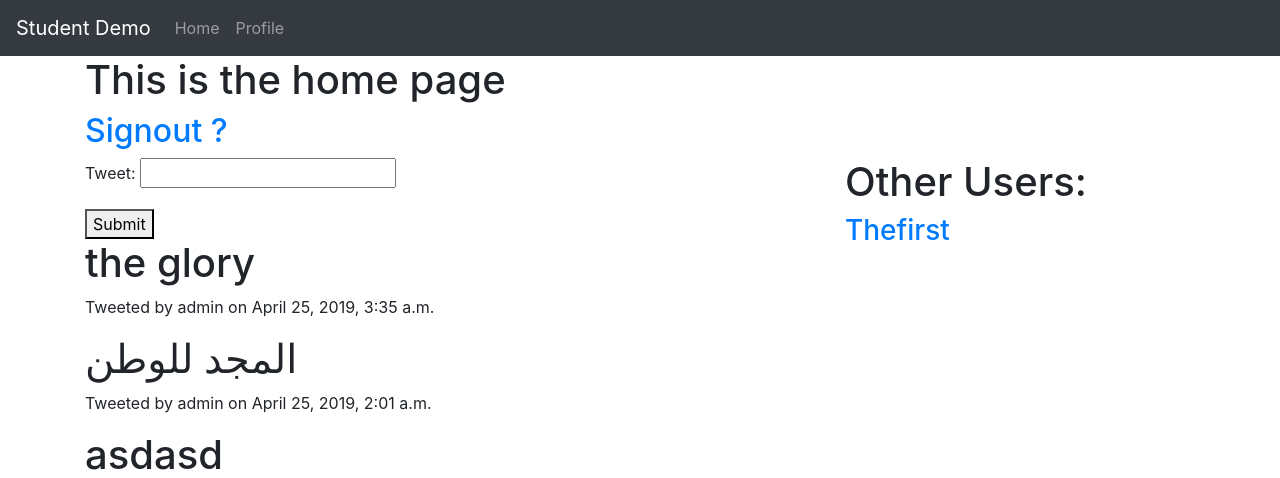
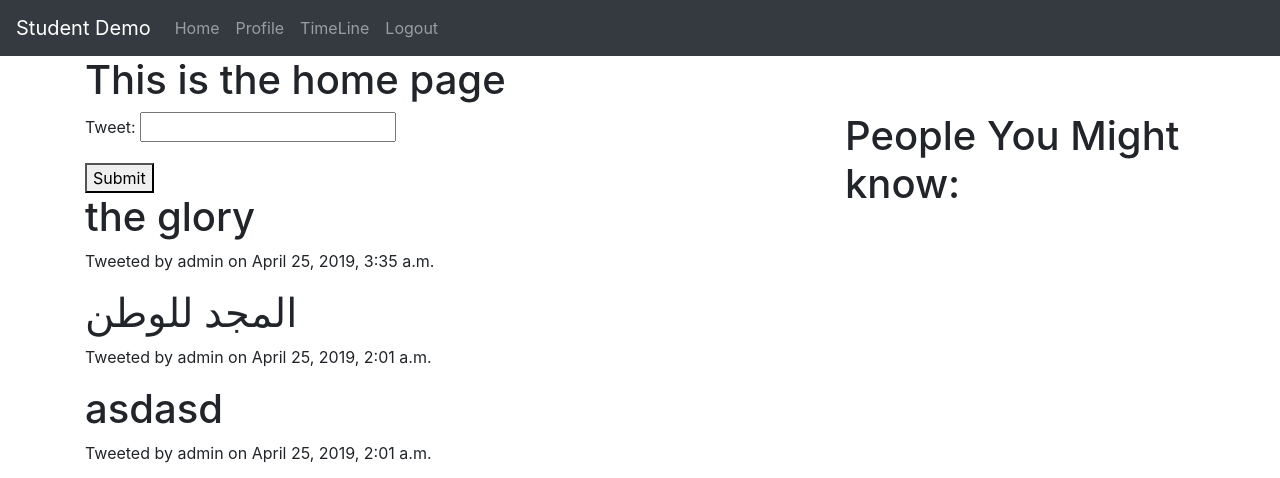
Before and after one commit to Alhusayni/TwitterClone, a Django app: page / in a window 1280 px wide. Shown: the top 478 px of the page. Run offline with Django 3.2, Linux system fonts and the light colour scheme; a user stored in the database is signed in; data comes from the database, SQL or seed files in the repository; both versions use the stored data as it was after the commit; some libraries are stand-ins or nearby versions.

Commit message:
You can follow and unfollow users,, Timeline working

```diff
--- a/twitterclone/twit/models.py
+++ b/twitterclone/twit/models.py
@@ -11,13 +11,13 @@ class Tweet(models.Model):
 
 
 class Followers(models.Model):
-    userid = models.ForeignKey(User, on_delete=models.CASCADE,related_name='userid')
+    userid = models.ForeignKey(User, related_name='userid', on_delete=models.PROTECT)
     follower = models.ManyToManyField(User, related_name='followers' , symmetrical=False)
 
 
 
 class Followings(models.Model):
-    userid = models.ForeignKey(User, on_delete=models.CASCADE)
+    userid = models.ForeignKey(User, on_delete=models.PROTECT)
     following = models.ManyToManyField(User, related_name='following', symmetrical=False)
     @classmethod
     def make_follow(cls, userid, the_follower):
@@ -25,7 +25,7 @@ class Followings(models.Model):
             userid=userid
 
         )
-        follower.userid.add(the_follower)
+        follower.following.add(the_follower)
 
     @classmethod
     def unfollow(cls, userid, the_follower):
@@ -33,4 +33,4 @@ class Followings(models.Model):
             userid=userid
 
         )
-        follower.userid.remove(the_follower)
+        follower.following.remove(the_follower)
--- a/twitterclone/twit/templates/base.html
+++ b/twitterclone/twit/templates/base.html
@@ -22,6 +22,12 @@
     <li class="nav-item">
       <a class="nav-link" href="{% url 'profile' %}">Profile</a>
     </li>
+      <li class="nav-item">
+      <a class="nav-link" href="{% url 'timeline' %}">TimeLine</a>
+    </li>
+      <li class="nav-item">
+      <a  class="nav-link" href="{% url 'logout' %}">Logout</a>
+      </li>
   </ul>
 </nav>
 
--- a/twitterclone/twit/templates/home.html
+++ b/twitterclone/twit/templates/home.html
@@ -7,7 +7,7 @@ Home Page
 
     <h1>This is the home page</h1>
 
-    <h2> <a href="{% url 'logout' %}">Signout ?</a></h2>
+    <h2> </h2>
 
 
     <div class="row">
@@ -30,10 +30,17 @@ Home Page
         </div>
 
         <div class="col-sm-4">
-             <h1> Other Users: </h1>
+             <h1> People You Might know: </h1>
+
             {% for u in user %}
+                {% if not u in following %}
                 <h3> <a href="{% url 'profile_pk' pk=u.pk %}">{{ u.username }}</a></h3>
+                <a href="{% url 'follow' pk=u.pk %}">
+                <button type="button" class="btn btn-outline-primary">Follow</button>
+                </a>
+                {% endif %}
             {% endfor %}
+
         </div>
 
     </div>
--- a/twitterclone/twit/views.py
+++ b/twitterclone/twit/views.py
@@ -22,9 +22,12 @@ def home(request):
         form = AddTweetForm()
         tweets = Tweet.objects.all().order_by('-created')
         users = User.objects.exclude(username = request.user)
+        follos = Followings.objects.get(userid=request.user)
+        followings = follos.following.all()
         context = {'form': form,
                    'tweet': tweets,
-                   'user': users}
+                   'user': users,
+                   'following': followings}
 
         return render(request, "home.html", context)
 
@@ -51,7 +54,6 @@ def profile(request, pk = None):
     else:
         user = request.user
     tweet = Tweet.objects.filter(author=user).order_by('-created')
-
     follos = Followings.objects.get(userid=user)
     followings = follos.following.all()
     context = {'user': user,
@@ -101,13 +103,23 @@ def logout_view(request):
     logout(request)
     return redirect('/')
 
+@login_required
 def follow(request, pk):
     nuser = User.objects.get(pk=pk)
     Followings.make_follow(request.user, nuser)
     return redirect('/')
 
-
+@login_required
 def unfollow(request, pk):
     nuser = User.objects.get(pk=pk)
     Followings.unfollow(request.user, nuser)
     return redirect('/')
+
+@login_required
+def timeline(request):
+    follos = Followings.objects.get(userid=request.user)
+    followings = follos.following.all()
+    tweet = Tweet.objects.filter(author__in= followings).order_by('-created')
+    context = {'tweets': tweet}
+
+    return render(request, 'timeline.html', context)
--- a/twitterclone/twitterclone/urls.py
+++ b/twitterclone/twitterclone/urls.py
@@ -17,7 +17,7 @@ from django.contrib import admin
 from django.urls import path
 from twit.views import home
 
-from twit.views import login_view, register_view, logout_view, profile, follow, unfollow
+from twit.views import login_view, register_view, logout_view, profile, follow, unfollow,timeline
 
 urlpatterns = [
     path('admin/', admin.site.urls),
@@ -28,5 +28,6 @@ urlpatterns = [
     path('profile/', profile, name ='profile'),
     path('profile/<int:pk>/', profile, name ='profile_pk'),
     path('follow/<int:pk>/', follow, name ='follow'),
-    path('unfollow/<int:pk>/', unfollow, name ='unfollow')
+    path('unfollow/<int:pk>/', unfollow, name ='unfollow'),
+    path('timeline/', timeline , name ='timeline')
 ]
```
Also changed, not shown: twitterclone/twit/templates/profile.html (+8 -3 lines), twitterclone/twit/templates/timeline.html (added, +16 -0 lines), twitterclone/db.sqlite3.
